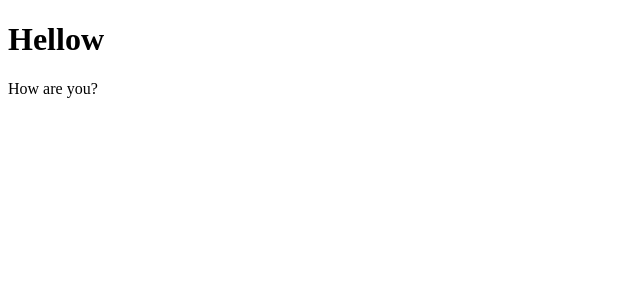
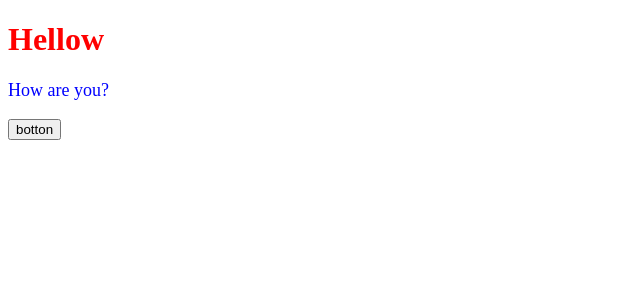
Before and after one commit to luxurl/Udemy-React, a React (Create React App) app: page / in a window 1280 px wide. Shown: the top 300 px of the page, without its empty margins (0-640 px from the left). Built offline with nearby package versions, Linux system fonts and the light colour scheme.

Commit message:
Reactでイベントやスタイルを知る

```diff
--- /dev/null
+++ b/src/App.jsx
@@ -0,0 +1,25 @@
+//拡張子jsxはコンポーネントの証
+
+import React from "react";
+
+const App = () => {
+  const onClicButton = () => alert();
+  const contentStyle = {
+    color: "blue",
+    fontSize: "18px"
+  };
+
+  return (
+    //エラーを回避するためだけの囲い
+    //    <React.Fragment>
+    //省略可
+    <>
+      <h1 style={{ color: "red" }}>Hellow</h1>
+      <p style={contentStyle}>How are you?</p>
+      <button onClick={onClicButton}>botton</button>
+    </>
+    //   </React.Fragment>
+  );
+};
+
+export default App;
--- a/src/index.js
+++ b/src/index.js
@@ -1,17 +1,5 @@
 import React from "react";
 import ReactDom from "react-dom";
-
-const App = () => {
-  return (
-    //エラーを回避するためだけの囲い
-    //    <React.Fragment>
-    //省略可
-    <>
-      <h1>Hellow</h1>
-      <p>How are you?</p>
-    </>
-    //   </React.Fragment>
-  );
-};
+import App from "./App.jsx";
 
 ReactDom.render(<App />, document.getElementById("root"));
```
